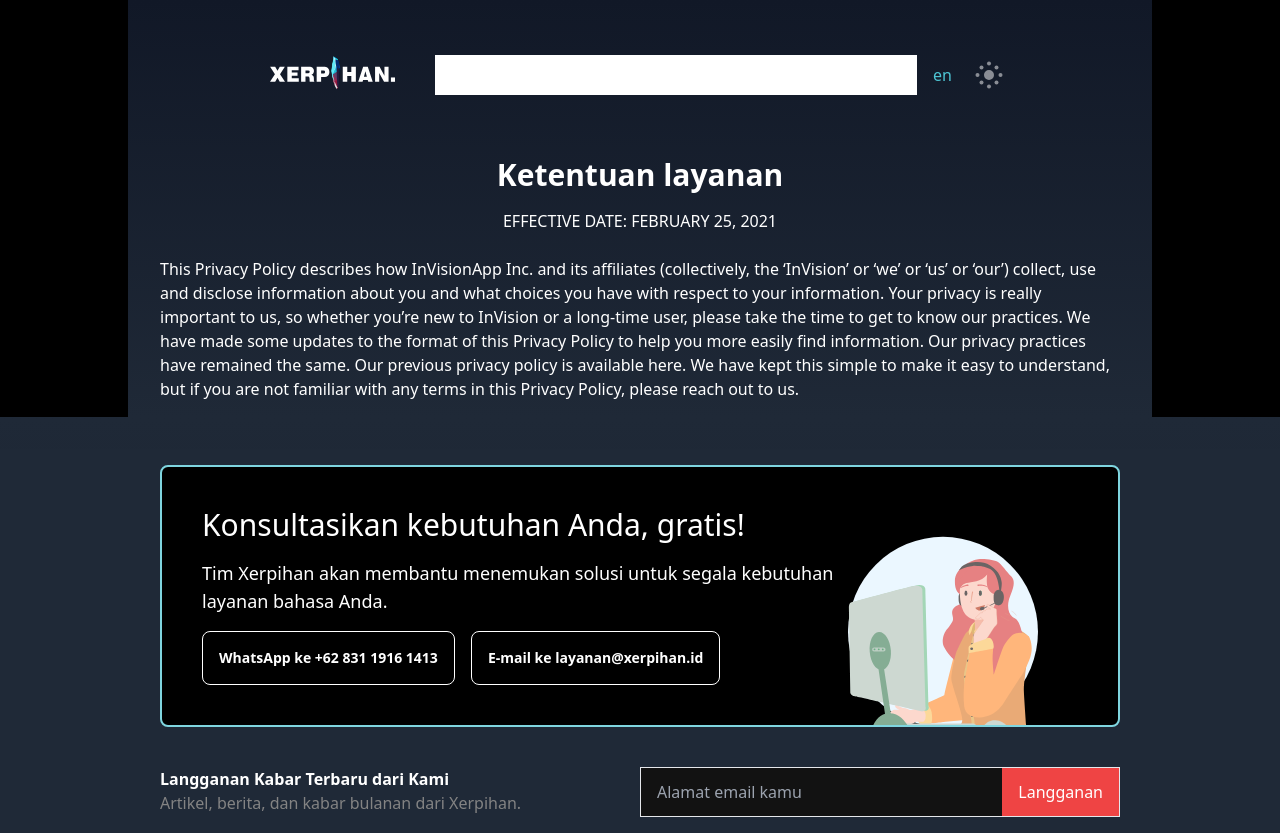
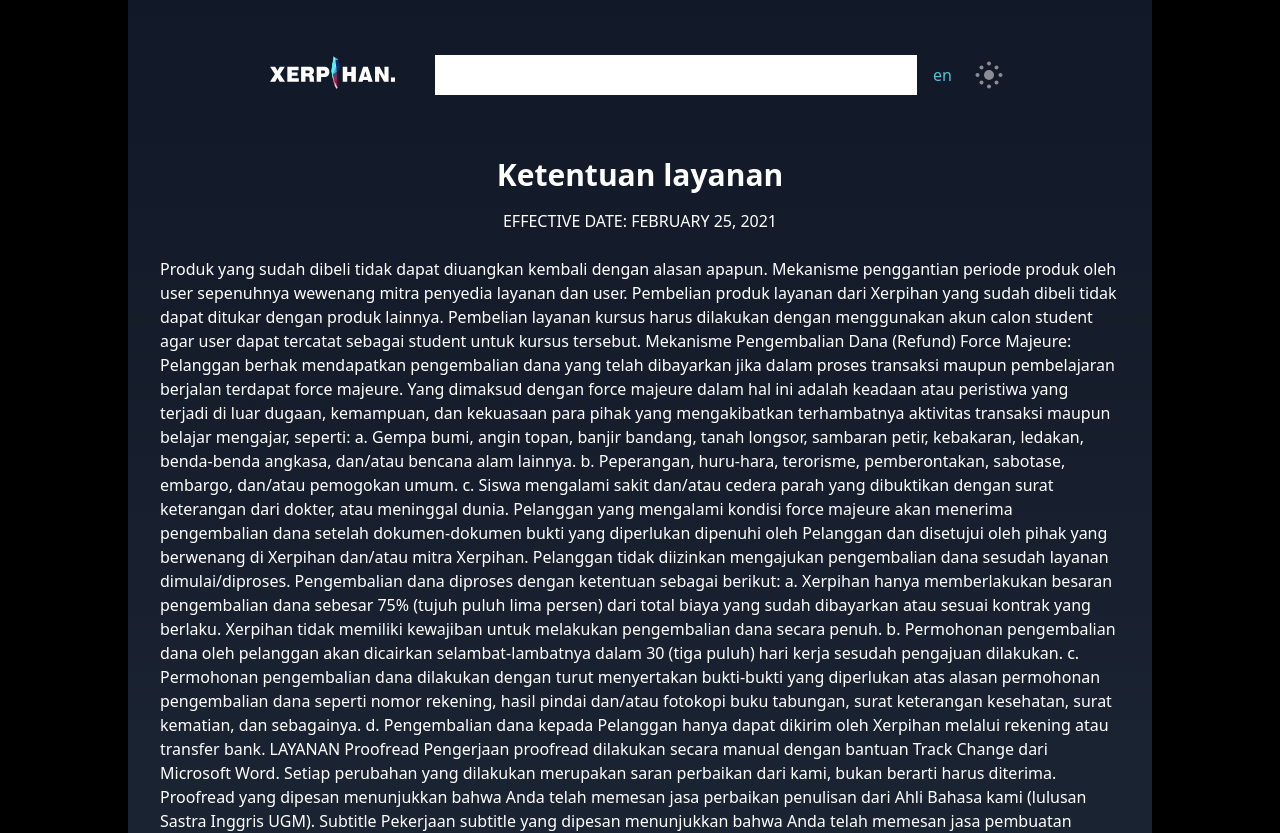
Before and after one commit to yasanugroho/silver-doodle, a Next.js app: page /term-of-services in a window 1280 px wide. Shown: the top 833 px of the page. Built offline with nearby package versions, Linux system fonts and the light colour scheme; what @tailwindcss/typography would draw is missing.

Commit message:
Update term-of-services.tsx

```diff
--- a/pages/term-of-services.tsx
+++ b/pages/term-of-services.tsx
@@ -24,13 +24,40 @@ export const Page: React.FC = () => {
         </div>
 
         <p>
-          This Privacy Policy describes how InVisionApp Inc. and its affiliates (collectively, the ‘InVision’ or ‘we’ or
-          ‘us’ or ‘our’) collect, use and disclose information about you and what choices you have with respect to your
-          information. Your privacy is really important to us, so whether you’re new to InVision or a long-time user,
-          please take the time to get to know our practices. We have made some updates to the format of this Privacy
-          Policy to help you more easily find information. Our privacy practices have remained the same. Our previous
-          privacy policy is available here. We have kept this simple to make it easy to understand, but if you are not
-          familiar with any terms in this Privacy Policy, please reach out to us.
+          Produk yang sudah dibeli tidak dapat diuangkan kembali dengan alasan apapun.
+          Mekanisme penggantian periode produk oleh user sepenuhnya wewenang mitra penyedia layanan dan user.
+          Pembelian produk layanan dari Xerpihan yang sudah dibeli tidak dapat ditukar dengan produk lainnya.
+          Pembelian layanan kursus harus dilakukan dengan menggunakan akun calon student agar user dapat tercatat sebagai student untuk kursus tersebut.
+          Mekanisme Pengembalian Dana (Refund)
+          Force Majeure: Pelanggan berhak mendapatkan pengembalian dana yang telah dibayarkan jika dalam proses transaksi maupun pembelajaran berjalan terdapat force majeure. Yang dimaksud dengan force majeure dalam hal ini adalah keadaan atau peristiwa yang terjadi di luar dugaan, kemampuan, dan kekuasaan para pihak yang mengakibatkan terhambatnya aktivitas transaksi maupun belajar mengajar, seperti:
+          a.	Gempa bumi, angin topan, banjir bandang, tanah longsor, sambaran petir, kebakaran, ledakan, benda-benda angkasa, dan/atau bencana alam lainnya.
+          b.	Peperangan, huru-hara, terorisme, pemberontakan, sabotase, embargo, dan/atau pemogokan umum.
+          c.	Siswa mengalami sakit dan/atau cedera parah yang dibuktikan dengan surat keterangan dari dokter, atau meninggal dunia.
+
+          Pelanggan yang mengalami kondisi force majeure akan menerima pengembalian dana setelah dokumen-dokumen bukti yang diperlukan dipenuhi oleh Pelanggan dan disetujui oleh pihak yang berwenang di Xerpihan dan/atau mitra Xerpihan.
+          Pelanggan tidak diizinkan mengajukan pengembalian dana sesudah layanan dimulai/diproses.
+          Pengembalian dana diproses dengan ketentuan sebagai berikut:
+          a.	Xerpihan hanya memberlakukan besaran pengembalian dana sebesar 75% (tujuh puluh lima persen) dari total biaya yang sudah dibayarkan atau sesuai kontrak yang berlaku. Xerpihan tidak memiliki kewajiban untuk melakukan pengembalian dana secara penuh.
+          b.	Permohonan pengembalian dana oleh pelanggan akan dicairkan selambat-lambatnya dalam 30 (tiga puluh) hari kerja sesudah pengajuan dilakukan.
+          c.	Permohonan pengembalian dana dilakukan dengan turut menyertakan bukti-bukti yang diperlukan atas alasan permohonan pengembalian dana seperti nomor rekening, hasil pindai dan/atau fotokopi buku tabungan, surat keterangan kesehatan, surat kematian, dan sebagainya.
+          d.	Pengembalian dana kepada Pelanggan hanya dapat dikirim oleh Xerpihan melalui rekening atau transfer bank.
+
+          LAYANAN
+          Proofread
+          Pengerjaan proofread dilakukan secara manual dengan bantuan Track Change dari Microsoft Word. Setiap perubahan yang dilakukan merupakan saran perbaikan dari kami, bukan berarti harus diterima. Proofread yang dipesan menunjukkan bahwa Anda telah memesan jasa perbaikan penulisan dari Ahli Bahasa kami (lulusan Sastra Inggris UGM).
+          Subtitle
+          Pekerjaan subtitle yang dipesan menunjukkan bahwa Anda telah memesan jasa pembuatan subtitle kami. Pembuatan subtitle sendiri sepenuhnya mengikuti kehendak Anda, seperti format, tanda baca, dan gaya tulis. Ditambah lagi, Anda dapat memilih untuk mendapatkan file srt, ass, atau bahkan hardsub (file video dengan subtitle yang menempel)
+          Terjemah
+          Penerjemahan dilakukan dengan segala bantuan segala macam tools yang ada, seperti Thesaurus, Google Translate, hingga KBBI. Ini berarti pengerjaannya dilakukan secara manual kata demi kata oleh Ahli Bahasa kami (lulusan Sastra Inggris UGM) dengan memerhatikan kaidah penulisan. Segala tools yang digunakan hanyalah untuk mempermudah dan mempercepat pengerjaan.
+          Transkripsi
+          Transkripsi adalah pengerjaan yang melibatkan penulisan rekaman menjadi teks dalam segala format. Bedanya dengan subtitle adalah transkripsi ini tanpa memerhatikan timestamp yang ada dan hanya menghasilkan dokumen word/docx dengan format yang telah disetujui.
+
+          STUDI KASUS
+          Proofread/Terjemah
+          Pada kasus ini, seringkali ditemui kesalahpahaman akan hasil yang didapat. Contohnya, pada penerjemahan, kami mengerjakannya tanpa pengubahan bentuk kalimat (parafrasa) apabila kalimat yang ada sudah baik dalam segi penulisan (grammar yang benar dan mudah dipahami). Sedangkan, boleh jadi hasilnya mirip dengan Google Translate. Tetapi, kalaupun mirip, kami jamin kebenaran penulisannya. Oleh karena itu, silakan tandai bagian mana yang perlu diubah apabila secara kalimat kurang sesuai.
+          Subtitle/Transkripsi
+          Karena setiap pengerjaan kami jamin kepuasannya, maka kami tidak menjamin pada pengiriman pertama hasil pengerjaan, hasilnya sudah baik dan sesuai. Oleh karena itu, silakan komunikasikan dengan baik keinginannya, kami akan menyesuaikannya sebaik dan secepat mungkin.
+
         </p>
       </div>
 
```
